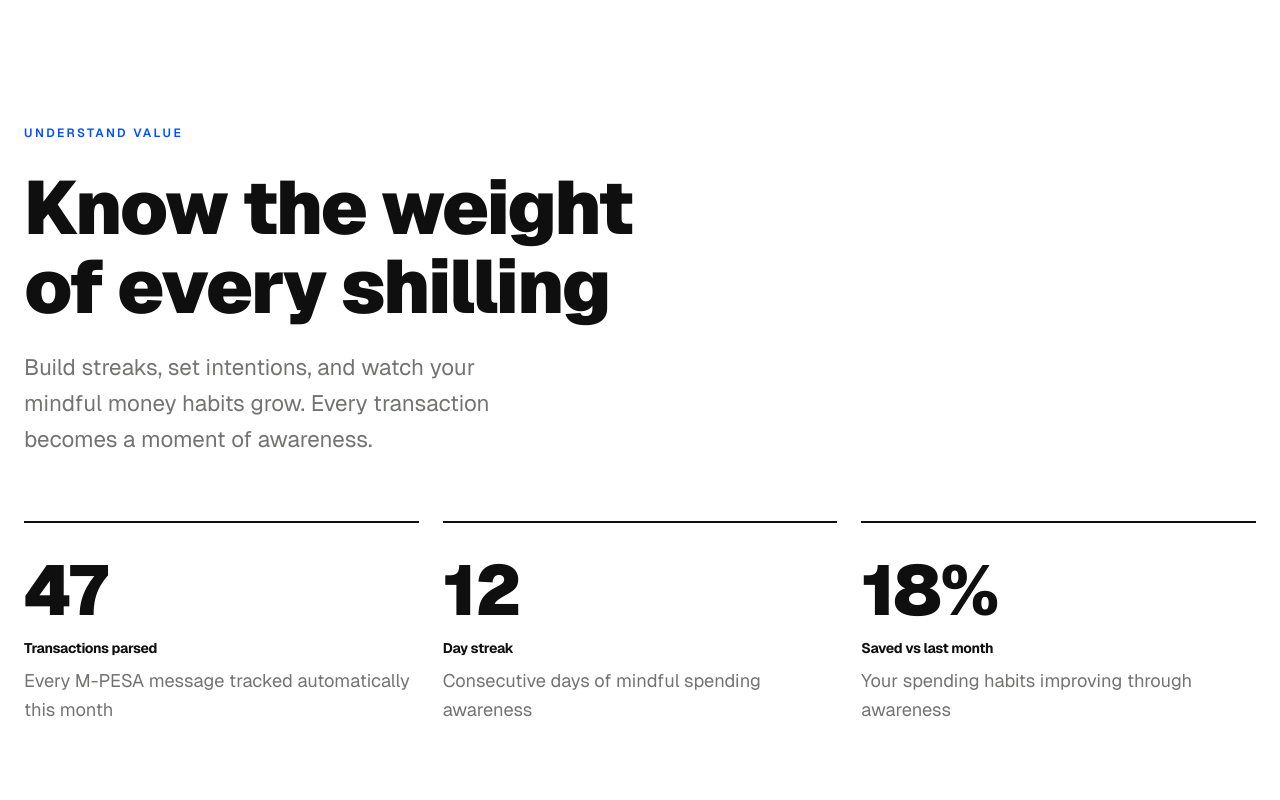
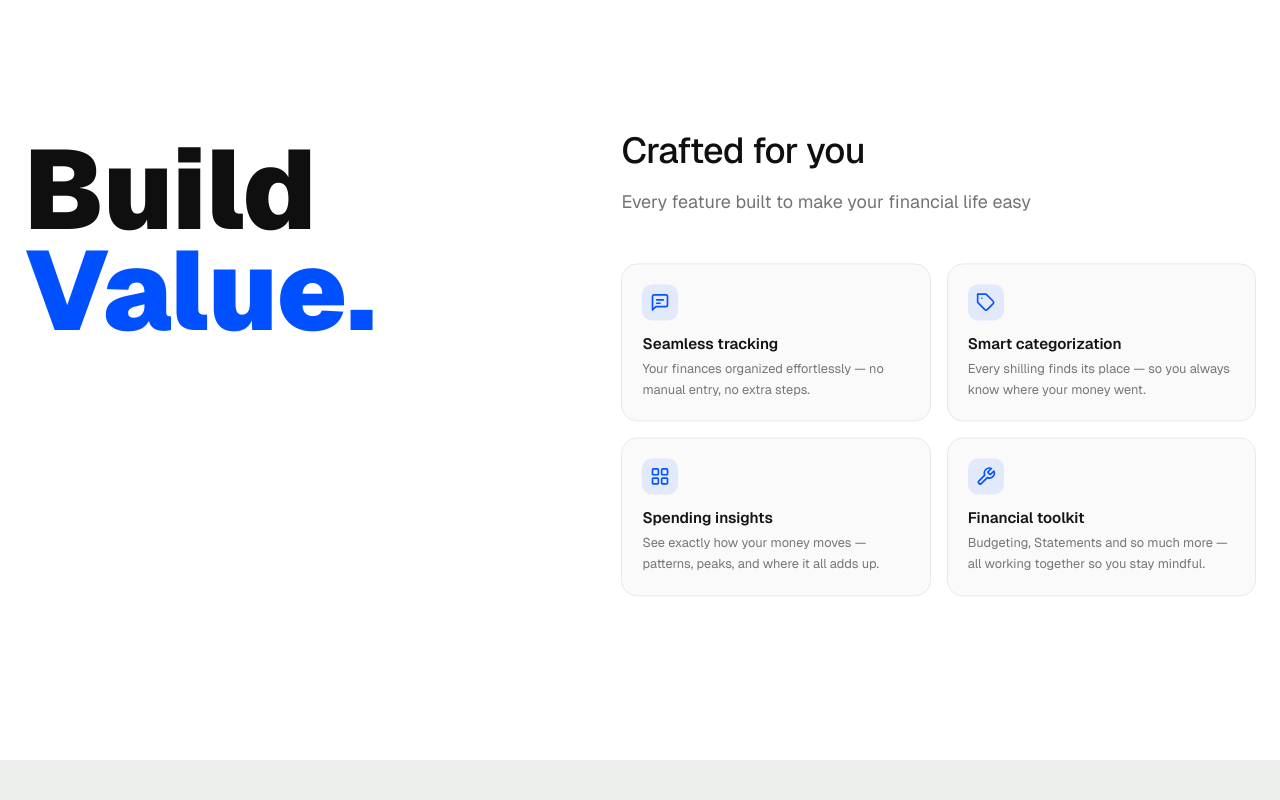
Before and after one commit to buildthamani/thamani-website, a Next.js app: page / in a window 1280 px wide. Shown: the part 1640-2440 px from the top of the page. Built offline with nearby package versions, Linux system fonts and the light colour scheme.

Commit message:
adds value section

```diff
--- a/src/components/sections/value-section.tsx
+++ b/src/components/sections/value-section.tsx
@@ -1,77 +1,164 @@
 "use client";
 
-import { SectionReveal } from "./section-reveal";
+import { motion, useScroll, useTransform } from "motion/react";
+import { useRef } from "react";
 
-const metrics = [
+const features = [
   {
-    value: "47",
-    label: "Transactions parsed",
-    description: "Every M-PESA message tracked automatically this month",
+    title: "Seamless tracking",
+    description: "Your finances organized effortlessly — no manual entry, no extra steps.",
+    icon: (
+      <svg
+        className="h-5 w-5"
+        viewBox="0 0 24 24"
+        fill="none"
+        stroke="currentColor"
+        strokeWidth={2}
+        strokeLinecap="round"
+        strokeLinejoin="round"
+      >
+        <path d="M21 15a2 2 0 0 1-2 2H7l-4 4V5a2 2 0 0 1 2-2h14a2 2 0 0 1 2 2z" />
+        <path d="M8 9h8M8 13h4" />
+      </svg>
+    ),
   },
   {
-    value: "12",
-    label: "Day streak",
-    description: "Consecutive days of mindful spending awareness",
+    title: "Smart categorization",
+    description: "Every shilling finds its place — so you always know where your money went.",
+    icon: (
+      <svg
+        className="h-5 w-5"
+        viewBox="0 0 24 24"
+        fill="none"
+        stroke="currentColor"
+        strokeWidth={2}
+        strokeLinecap="round"
+        strokeLinejoin="round"
+      >
+        <path d="M20.59 13.41l-7.17 7.17a2 2 0 0 1-2.83 0L2 12V2h10l8.59 8.59a2 2 0 0 1 0 2.82z" />
+        <line x1="7" y1="7" x2="7.01" y2="7" />
+      </svg>
+    ),
   },
   {
-    value: "18%",
-    label: "Saved vs last month",
-    description: "Your spending habits improving through awareness",
+    title: "Spending insights",
+    description: "See exactly how your money moves — patterns, peaks, and where it all adds up.",
+    icon: (
+      <svg
+        className="h-5 w-5"
+        viewBox="0 0 24 24"
+        fill="none"
+        stroke="currentColor"
+        strokeWidth={2}
+        strokeLinecap="round"
+        strokeLinejoin="round"
+      >
+        <rect x="3" y="3" width="7" height="7" rx="1" />
+        <rect x="14" y="3" width="7" height="7" rx="1" />
+        <rect x="3" y="14" width="7" height="7" rx="1" />
+        <rect x="14" y="14" width="7" height="7" rx="1" />
+      </svg>
+    ),
+  },
+  {
+    title: "Financial toolkit",
+    description: "Budgeting, Statements and so much more — all working together so you stay mindful.",
+    icon: (
+      <svg
+        className="h-5 w-5"
+        viewBox="0 0 24 24"
+        fill="none"
+        stroke="currentColor"
+        strokeWidth={2}
+        strokeLinecap="round"
+        strokeLinejoin="round"
+      >
+        <path d="M14.7 6.3a1 1 0 0 0 0 1.4l1.6 1.6a1 1 0 0 0 1.4 0l3.77-3.77a6 6 0 0 1-7.94 7.94l-6.91 6.91a2.12 2.12 0 0 1-3-3l6.91-6.91a6 6 0 0 1 7.94-7.94l-3.76 3.76z" />
+      </svg>
+    ),
   },
 ];
 
 export function ValueSection() {
+  const sectionRef = useRef<HTMLElement>(null);
+
+  const { scrollYProgress } = useScroll({
+    target: sectionRef,
+    offset: ["start end", "start start"],
+  });
+
+  const rightY = useTransform(scrollYProgress, [0.2, 0.55], [60, 0]);
+  const rightOpacity = useTransform(scrollYProgress, [0.2, 0.5], [0, 1]);
+  const leftY = useTransform(scrollYProgress, [0.3, 0.6], [50, 0]);
+  const leftOpacity = useTransform(scrollYProgress, [0.3, 0.55], [0, 1]);
+  const cardsY = useTransform(scrollYProgress, [0.4, 0.7], [40, 0]);
+  const cardsOpacity = useTransform(scrollYProgress, [0.4, 0.65], [0, 1]);
+
   return (
-    <section
-      id="value"
-      data-nav-theme="light"
-      className="sticky top-0 z-[3] bg-white py-32 md:py-40"
-    >
-      <div className="max-w-7xl mx-auto px-6">
-        {/* Overline */}
-        <SectionReveal>
-          <span className="label-overline text-[#0050FF]">
-            Understand Value
-          </span>
-        </SectionReveal>
+    <section ref={sectionRef} id="value" data-nav-theme="light" className="sticky top-0 z-[3] bg-white">
+      <div className="relative mx-auto flex min-h-screen max-w-7xl flex-col justify-center px-6 py-20 md:py-28">
+        <div className="flex flex-col gap-10 md:flex-row md:gap-16 lg:gap-20">
+          {/* ── Left: Big bold "Build Value." ── */}
+          <motion.div className="shrink-0 md:w-[42%] md:pt-2" style={{ y: leftY, opacity: leftOpacity }}>
+            <h5 className="leading-[0.9] font-black tracking-[-0.03em] text-[#0f0f0f] select-none">
+              <span className="block" style={{ fontSize: "clamp(3.5rem, 3rem + 5vw, 8rem)" }}>
+                Build
+              </span>
+              <span className="block text-[#0050FF]" style={{ fontSize: "clamp(3.5rem, 3rem + 5vw, 8rem)" }}>
+                Value.
+              </span>
+            </h5>
+          </motion.div>
 
-        {/* Heading */}
-        <SectionReveal className="mt-6">
-          <h2 className="display-section text-[#0f0f0f]">
-            Know the weight
-            <br />
-            of every shilling
-          </h2>
-        </SectionReveal>
+          {/* ── Right: Title + Description + 4 Feature Cards ── */}
+          <div className="flex flex-1 flex-col">
+            {/* Title */}
+            <motion.h6
+              className="leading-[1.1] font-medium tracking-[-0.02em] text-[#0f0f0f]"
+              style={{
+                y: rightY,
+                opacity: rightOpacity,
+                fontSize: "clamp(1.5rem, 1.2rem + 1.5vw, 2.25rem)",
+              }}
+            >
+              Crafted for you
+            </motion.h6>
 
-        {/* Subtitle */}
-        <SectionReveal className="mt-6">
-          <p className="body-lg text-[#727472] max-w-lg">
-            Build streaks, set intentions, and watch your mindful money habits
-            grow. Every transaction becomes a moment of awareness.
-          </p>
-        </SectionReveal>
+            {/* Description */}
+            <motion.p
+              className="mt-4 max-w-md leading-relaxed font-normal text-[#727472]"
+              style={{
+                y: rightY,
+                opacity: rightOpacity,
+                fontSize: "clamp(0.95rem, 0.85rem + 0.35vw, 1.125rem)",
+              }}
+            >
+              Every feature built to make your financial life easy
+            </motion.p>
 
-        {/* Metric cards — typography IS the visual */}
-        <SectionReveal
-          className="grid grid-cols-1 md:grid-cols-3 gap-6 mt-16"
-          staggerDelay={0.1}
-        >
-          {metrics.map((metric) => (
-            <div
-              key={metric.label}
-              className="border-t-2 border-[#0f0f0f] pt-8 pb-4"
+            {/* 4 Feature cards — 2×2 grid */}
+            <motion.div
+              className="mt-8 grid grid-cols-1 gap-4 sm:grid-cols-2 md:mt-10"
+              style={{ y: cardsY, opacity: cardsOpacity }}
             >
-              <p className="display-metric text-[#0f0f0f]">{metric.value}</p>
-              <p className="text-sm font-bold text-[#0f0f0f] tracking-tight mt-3">
-                {metric.label}
-              </p>
-              <p className="body-md text-[#727472] mt-2">
-                {metric.description}
-              </p>
-            </div>
-          ))}
-        </SectionReveal>
+              {features.map((feature) => (
+                <div
+                  key={feature.title}
+                  className="group rounded-[16px] border border-[#e8e8e8] bg-[#fafafa] px-5 py-5 transition-colors duration-300 hover:border-[#0050FF]/30 hover:bg-[#0050FF]/[0.03]"
+                >
+                  {/* Icon */}
+                  <div className="flex h-9 w-9 items-center justify-center rounded-[10px] bg-[#0050FF]/10 text-[#0050FF] transition-colors duration-300 group-hover:bg-[#0050FF]/15">
+                    {feature.icon}
+                  </div>
+
+                  <h6 className="mt-3.5 text-[0.95rem] leading-tight font-semibold text-[#0f0f0f]">{feature.title}</h6>
+
+                  <p className="mt-1.5 text-[0.8rem] leading-relaxed text-[#727472]">{feature.description}</p>
+                </div>
+              ))}
+            </motion.div>
+          </div>
+        </div>
       </div>
     </section>
   );
```
